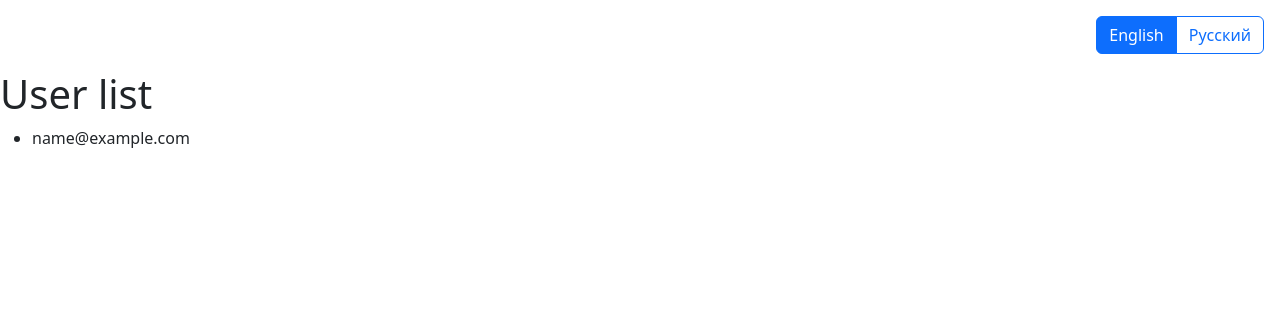
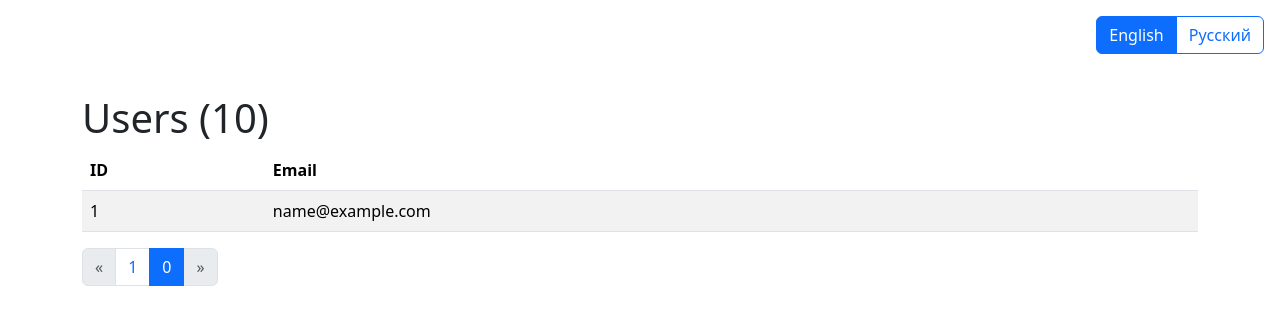
Before and after one commit to vladgatsulenko/vet, a Symfony app: template templates/admin/dashboard.html.twig in a window 1280 px wide. Shown: the top 330 px of the page. Run offline with Twig, Linux system fonts and the light colour scheme; the template is opened without the code that fills it: most values are stand-ins (such as "Sample title", 1, 10 or a date in 2020); style sheets or scripts are compiled from the project's sources; some libraries are stand-ins or nearby versions.

Commit message:
add pagination to admin dashboard

```diff
--- a/templates/admin/dashboard.html.twig
+++ b/templates/admin/dashboard.html.twig
@@ -1,13 +1,37 @@
 {% extends 'base.html.twig' %}
 
-{% block title %}{{'adminPagetitle'|trans}}{% endblock %}
+{% block title %}Admin — Dashboard{% endblock %}
 
 {% block body %}
-    <h1>{{'adminPageTableName'|trans}}</h1>
+<div class="container mt-4">
+    <h1>Users ({{ total }})</h1>
 
-    <ul>
-        {% for user in users %}
-            <li>{{ user.email }}</li>
-        {% endfor %}
-    </ul>
+    <table class="table table-striped table-hover">
+        <thead>
+            <tr>
+                <th scope="col">ID</th>
+                <th scope="col">Email</th>
+            </tr>
+        </thead>
+        <tbody>
+            {% for user in users %}
+                <tr>
+                    <td>{{ user.id }}</td>
+                    <td>{{ user.email }}</td>
+                </tr>
+            {% else %}
+                <tr>
+                    <td colspan="2">No users found.</td>
+                </tr>
+            {% endfor %}
+        </tbody>
+    </table>
+
+    {% include 'partials/_pagination.html.twig' with {
+        currentPage: currentPage,
+        limit: limit,
+        totalPages: totalPages,
+        route: 'admin_dashboard'
+    } %}
+</div>
 {% endblock %}
--- /dev/null
+++ b/templates/partials/_pagination.html.twig
@@ -0,0 +1,47 @@
+{% set routeParams = routeParams|default({}) %}
+{% set maxVisible = 7 %}
+
+{% if totalPages is not defined %}
+    {% set totalPages = 1 %}
+{% endif %}
+
+<nav aria-label="Page navigation">
+  <ul class="pagination">
+    {% set prevPage = currentPage - 1 %}
+    <li class="page-item {% if currentPage <= 1 %}disabled{% endif %}">
+      <a class="page-link" href="{% if currentPage > 1 %}{{ path(route, routeParams|merge({'page': prevPage, 'limit': limit})) }}{% else %}#{% endif %}" aria-label="Previous">
+        <span aria-hidden="true">&laquo;</span>
+      </a>
+    </li>
+
+    {% set start = 1 %}
+    {% set end = totalPages %}
+    {% if totalPages > maxVisible %}
+        {% set half = (maxVisible / 2)|round(0, 'floor') %}
+        {% set start = currentPage - half %}
+        {% set end = currentPage + half %}
+
+        {% if start < 1 %}
+            {% set start = 1 %}
+            {% set end = maxVisible %}
+        {% endif %}
+        {% if end > totalPages %}
+            {% set end = totalPages %}
+            {% set start = totalPages - maxVisible + 1 %}
+        {% endif %}
+    {% endif %}
+
+    {% for p in start..end %}
+      <li class="page-item {% if p == currentPage %}active{% endif %}">
+        <a class="page-link" href="{{ path(route, routeParams|merge({'page': p, 'limit': limit})) }}">{{ p }}</a>
+      </li>
+    {% endfor %}
+
+    {% set nextPage = currentPage + 1 %}
+    <li class="page-item {% if currentPage >= totalPages %}disabled{% endif %}">
+      <a class="page-link" href="{% if currentPage < totalPages %}{{ path(route, routeParams|merge({'page': nextPage, 'limit': limit})) }}{% else %}#{% endif %}" aria-label="Next">
+        <span aria-hidden="true">&raquo;</span>
+      </a>
+    </li>
+  </ul>
+</nav>
```
Also changed, not shown: src/Controller/AdminController.php (+22 -3 lines), src/Repository/UserRepository.php (+35 -0 lines).
